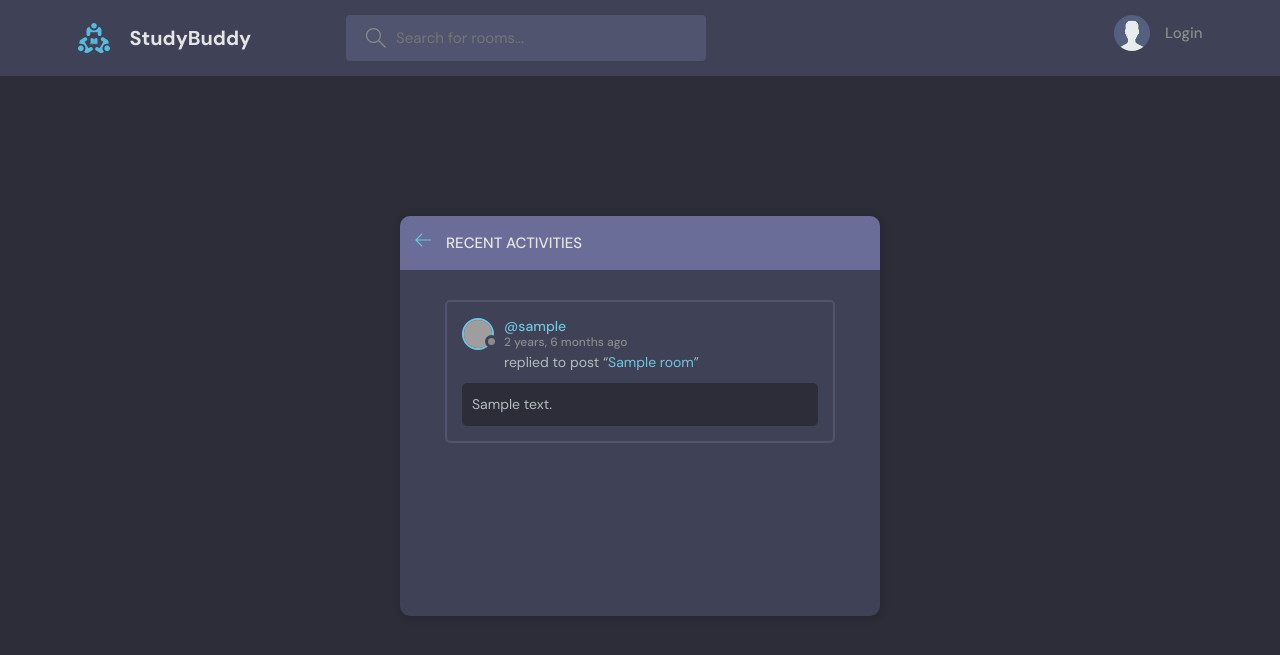
After one commit to curder/django_study_buddy_demo, a Django app: page /activities/ in a window 1280 px wide. The commit adds this page. Shown: the top 655 px of the page. Run offline with Django 4.2, Linux system fonts and the light colour scheme; tables that the repository leaves empty hold one stand-in row (values such as "Sample post"); grey boxes are pictures that could not be loaded.

Commit message:
refactor activities page

```diff
--- /dev/null
+++ b/base/templates/base/activities.html
@@ -0,0 +1,61 @@
+{% extends 'main.html' %}
+{% block content %}
+    <main class="layout">
+        <div class="container">
+            <div class="layout__box">
+                <div class="layout__boxHeader">
+                    <div class="layout__boxTitle">
+                        <a href="{% url 'home' %}">
+                            <svg version="1.1" xmlns="http://www.w3.org/2000/svg" width="32" height="32"
+                                 viewBox="0 0 32 32">
+                                <title>arrow-left</title>
+                                <path
+                                        d="M13.723 2.286l-13.723 13.714 13.719 13.714 1.616-1.611-10.96-10.96h27.625v-2.286h-27.625l10.965-10.965-1.616-1.607z"
+                                ></path>
+                            </svg>
+                        </a>
+                        <h3>Recent Activities</h3>
+                    </div>
+                </div>
+
+                <div class="activities-page layout__body">
+
+                    {% for room_message in room_messages %}
+                        <div class="activities__box">
+                            <div class="activities__boxHeader roomListRoom__header">
+                                <a href="{% url 'profile.show' room_message.user.id %}" class="roomListRoom__author">
+                                    <div class="avatar avatar--small">
+                                        <img src="https://randomuser.me/api/portraits/women/11.jpg" alt=""/>
+                                    </div>
+                                    <p>
+                                        @{{ room_message.user.username }}
+                                        <span>{{ room_message.created_at|timesince }} ago</span>
+                                    </p>
+                                </a>
+                                {% if room_message.user.id is request.user.id %}
+                                    <div class="roomListRoom__actions">
+                                        <a href="{% url 'messages.destroy' room_message.id %}">
+                                            <svg version="1.1" xmlns="http://www.w3.org/2000/svg" width="32" height="32"
+                                                 viewBox="0 0 32 32">
+                                                <title>remove</title>
+                                                <path
+                                                        d="M27.314 6.019l-1.333-1.333-9.98 9.981-9.981-9.981-1.333 1.333 9.981 9.981-9.981 9.98 1.333 1.333 9.981-9.98 9.98 9.98 1.333-1.333-9.98-9.98 9.98-9.981z"
+                                                ></path>
+                                            </svg>
+                                        </a>
+                                    </div>
+                                {% endif %}
+                            </div>
+                            <div class="activities__boxContent">
+                                <p>replied to post “<a href="">{{ room_message.room.name }}</a>”</p>
+                                <div class="activities__boxRoomContent">
+                                    {{ room_message }}
+                                </div>
+                            </div>
+                        </div>
+                    {% endfor %}
+                </div>
+            </div>
+        </div>
+    </main>
+{% endblock %}
--- a/base/templates/base/home.html
+++ b/base/templates/base/home.html
@@ -23,7 +23,7 @@
                     </form>
                     <div class="mobile-menuItems">
                         <a class="btn btn--main btn--pill" href="{% url 'topics.index' %}">Browse Topics</a>
-                        <a class="btn btn--main btn--pill" href="#">Recent Activities</a>
+                        <a class="btn btn--main btn--pill" href="{% url 'activities.index' %}">Recent Activities</a>
                     </div>
                 </div>
                 <div class="roomList__header">
--- a/base/urls.py
+++ b/base/urls.py
@@ -14,5 +14,6 @@ urlpatterns = [
     path('profile/update/', views.updateProfile, name='profile.update'),
     path('profile/<str:pk>/', views.profile, name='profile.show'),
     path('messages/<str:pk>/destroy', views.destroyMessage, name='messages.destroy'),
-    path('topics/', views.topics, name='topics.index')
+    path('topics/', views.topics, name='topics.index'),
+    path('activities/', views.activities, name='activities.index'),
 ]
--- a/base/views.py
+++ b/base/views.py
@@ -194,3 +194,10 @@ def topics(request):
 
     context = {'topics': topics}
     return render(request, 'base/topics.html', context=context)
+
+
+def activities(request):
+    room_messages = Message.objects.all()
+    context = {'room_messages': room_messages}
+
+    return render(request, 'base/activities.html', context=context)
```
